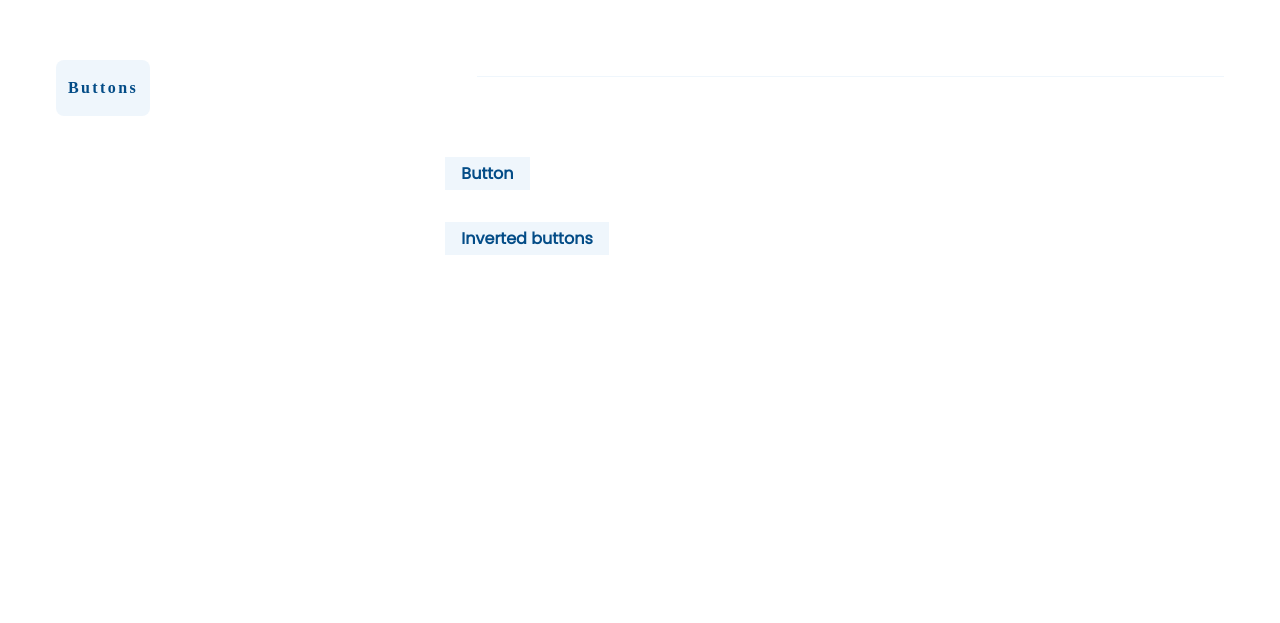
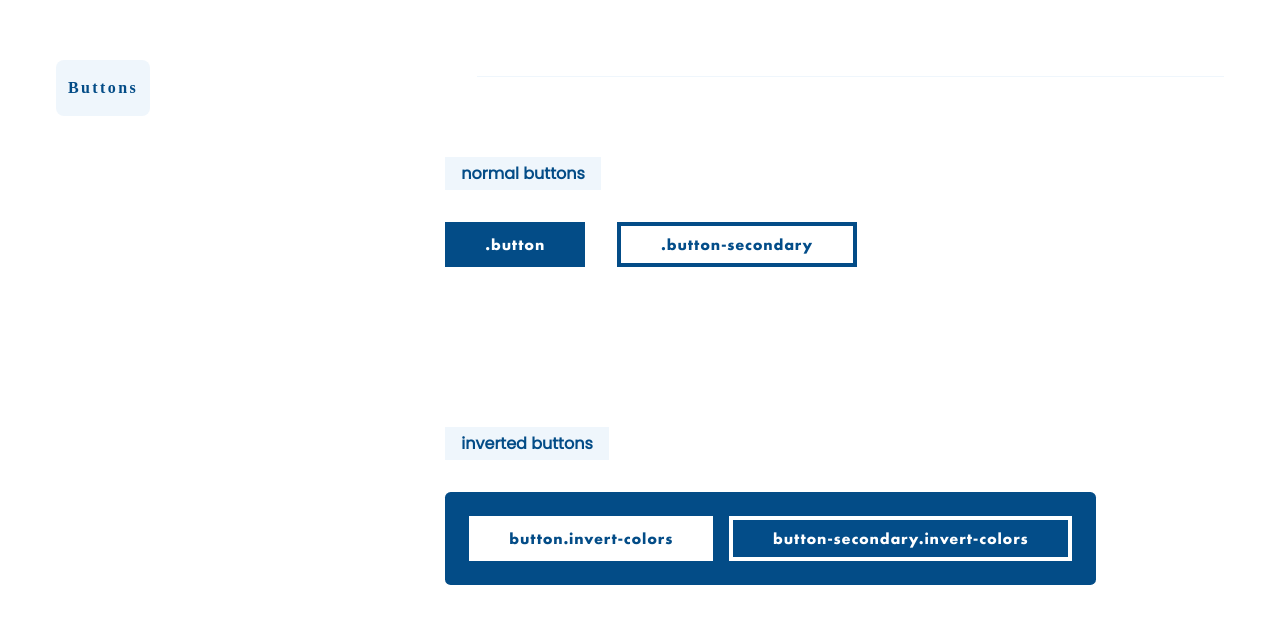
Before and after one commit to aidan-rypens/CWX.IRS.Website, a Gatsby site: page / in a window 1280 px wide. Shown: the part 6858-7481 px from the top of the page. Before the commit the page ends 7217 px from the top, so only its background shows below. Built offline with nearby package versions, Linux system fonts and the light colour scheme; Gatsby itself is replaced by a stand-in of ours.

Commit message:
Added buttons to stylesheet

```diff
--- /dev/null
+++ b/src/layout/irs/Button.tsx
@@ -0,0 +1,72 @@
+import styled from "@emotion/styled";
+import { css, SerializedStyles } from "@emotion/react";
+import React, { ComponentPropsWithoutRef, forwardRef, ReactNode } from "react";
+import { Button as ButtonType } from "./../../types";
+
+type Props = {
+  as?: keyof JSX.IntrinsicElements;
+  text: string;
+  mode: ButtonType;
+  icon?: ReactNode;
+  iconOnly?: boolean;
+};
+
+export const Button = forwardRef<
+  HTMLButtonElement,
+  Props & ComponentPropsWithoutRef<"button">
+>((props, ref) => {
+  const { text, icon, iconOnly } = props;
+
+  return (
+    <StyledButton
+      ref={ref}
+      title={text}
+      as={props.as || "button"}
+      {...(props as any)}
+    >
+      {icon}
+      {(!icon || !iconOnly) && text}
+    </StyledButton>
+  );
+});
+
+const buttons: Record<ButtonType, SerializedStyles> = {
+  "button-normal": css`
+    background-color: #034c87;
+    color: white;
+  `,
+  "button-secondary": css`
+    background-color: white;
+    color: #034d89;
+    border: 4px solid #034c87;
+  `,
+  "button-invert-colors": css`
+    background-color: white;
+    color: #034c87;
+  `,
+  "button-secondary-invert-colors": css`
+    background-color: #034d89;
+    color: white;
+    border: 4px solid white;
+  `,
+};
+
+const StyledButton = styled.button<Props>`
+  display: flex;
+  justify-content: center;
+  align-items: center;
+  font-family: "Futura";
+  font-size: 1rem;
+  letter-spacing: 0.05rem;
+  border: none;
+  padding: ${(props) =>
+    props.iconOnly ? "0" : props.icon ? "0 1rem 0 0" : ".5rem 2.5rem"};
+  border-radius: ${(props) => (props.iconOnly ? "50%" : "0")};
+  text-decoration: none;
+  transition: color 0.25s ease, background-color 0.25s ease, opacity 0.25s ease;
+  &:disabled {
+    pointer-events: none;
+    opacity: 0.5;
+  }
+  ${(props) => buttons[props.mode]};
+`;
--- a/src/layout/irs/fonts/fonts.css
+++ b/src/layout/irs/fonts/fonts.css
@@ -1,19 +1,3 @@
-/* @font-face {
-  font-family: "Articulat CF", sans-serif;
-  font-weight: 100;
-  font-style: normal;
-  font-display: swap;
-  src: url("./ArticulatCF/ArticulatCF-Thin.woff2") format("woff2");
-} */
-
-/* @font-face {
-  font-family: "Articulat CF", sans-serif;
-  font-weight: 200;
-  font-style: normal;
-  font-display: swap;
-  src: url("./ArticulatCF/ArticulatCF-ExtraLight.woff2") format("woff2");
-} */
-
 @font-face {
   font-family: "Articulat CF", sans-serif;
   font-weight: 300;
@@ -54,18 +38,10 @@
   src: url("./ArticulatCF/ArticulatCF-Bold.woff2") format("woff2");
 }
 
-/* @font-face {
-  font-family: "Articulat CF", sans-serif;
-  font-weight: 900;
+@font-face {
+  font-family: "Futura";
+  font-weight: 700;
   font-style: normal;
   font-display: swap;
-  src: url("./ArticulatCF/ArticulatCF-ExtraBold.woff2") format("woff2");
-} */
-
-/* @font-face {
-  font-family: "Articulat CF Heavy", sans-serif;
-  font-weight: 900;
-  font-style: normal;
-  font-display: swap;
-  src: url("./ArticulatCF/ArticulatCF-Heavy.woff2") format("woff2");
-} */
+  src: url("./Futura/Futura-pt-bold.woff2") format("woff2");
+}
--- a/src/pages/index.tsx
+++ b/src/pages/index.tsx
@@ -3,6 +3,7 @@ import React from "react";
 import { bgBlue, bgDark, bgGrey, bgWhite } from "../constants";
 import { Column } from "../layout/Column";
 import { Container } from "../layout/Container";
+import { Button } from "../layout/irs/Button";
 import { Text } from "../layout/irs/Text";
 import { Row } from "../layout/Row";
 
@@ -246,8 +247,19 @@ export default function Index() {
         </Column>
         <Column breakpoints={{ phone: 8 }}>
           <StyledSubtileDivider />
-          <StyledSmallNotation>Button</StyledSmallNotation>
-          <StyledSmallNotation>Inverted buttons</StyledSmallNotation>
+          <StyledSmallNotation>normal buttons</StyledSmallNotation>
+          <StyledButtons>
+            <Button mode="button-normal" text=".button" />
+            <Button mode="button-secondary" text=".button-secondary" />
+          </StyledButtons>
+          <StyledSmallNotation>inverted buttons</StyledSmallNotation>
+          <StyledInvertedButtons>
+            <Button mode="button-invert-colors" text="button.invert-colors" />
+            <Button
+              mode="button-secondary-invert-colors"
+              text="button-secondary.invert-colors"
+            />
+          </StyledInvertedButtons>
         </Column>
       </StyledRow>
     </Container>
@@ -359,3 +371,22 @@ const StyledSmallNotation = styled.div`
   padding: 0.25rem 1rem;
   margin-bottom: 2rem;
 `;
+
+const StyledButtons = styled.div`
+  display: flex;
+  button:first-of-type {
+    margin-right: 2rem;
+  }
+  margin-bottom: 10rem;
+`;
+
+const StyledInvertedButtons = styled.div`
+  display: flex;
+  background: #034c87;
+  padding: 1.5rem;
+  border-radius: 0.35rem;
+  width: fit-content;
+  button:first-of-type {
+    margin-right: 1rem;
+  }
+`;
--- a/src/types.ts
+++ b/src/types.ts
@@ -21,3 +21,9 @@ export type TextColor =
   | "text-color-white"
   | "text-color-secondary"
   | "text-color-accent";
+
+export type Button =
+  | "button-normal"
+  | "button-secondary"
+  | "button-invert-colors"
+  | "button-secondary-invert-colors";
```
Also changed, not shown: src/layout/irs/fonts/Futura/Futura-pt-bold.woff2 (added).
